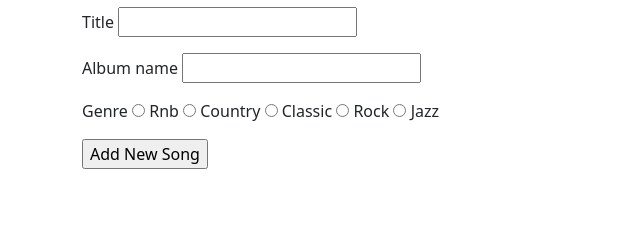
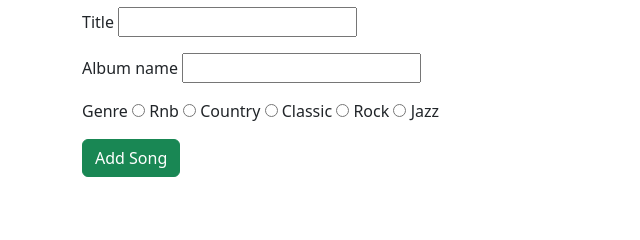
Before and after one commit to Kunjung/Artist-Management-System, a Flask app: template templates/add_music.html in a window 1280 px wide. Shown: the part 248-488 px from the top of the page, without its empty margins (0-640 px from the left). Run offline with Flask 3, Linux system fonts and the light colour scheme; the template is opened without the code that fills it, so the values that code supplies are empty; some libraries are stand-ins or nearby versions.

Commit message:
ui fixes

```diff
--- a/templates/add_music.html
+++ b/templates/add_music.html
@@ -25,7 +25,7 @@
         <label>Jazz</label>
     </p>
     <p>
-        <input type="submit" value="Add New Song">
+        <input type="submit" value="Add Song" class="btn btn-success">
     </p>
   </form>
 {% endblock %}
```
